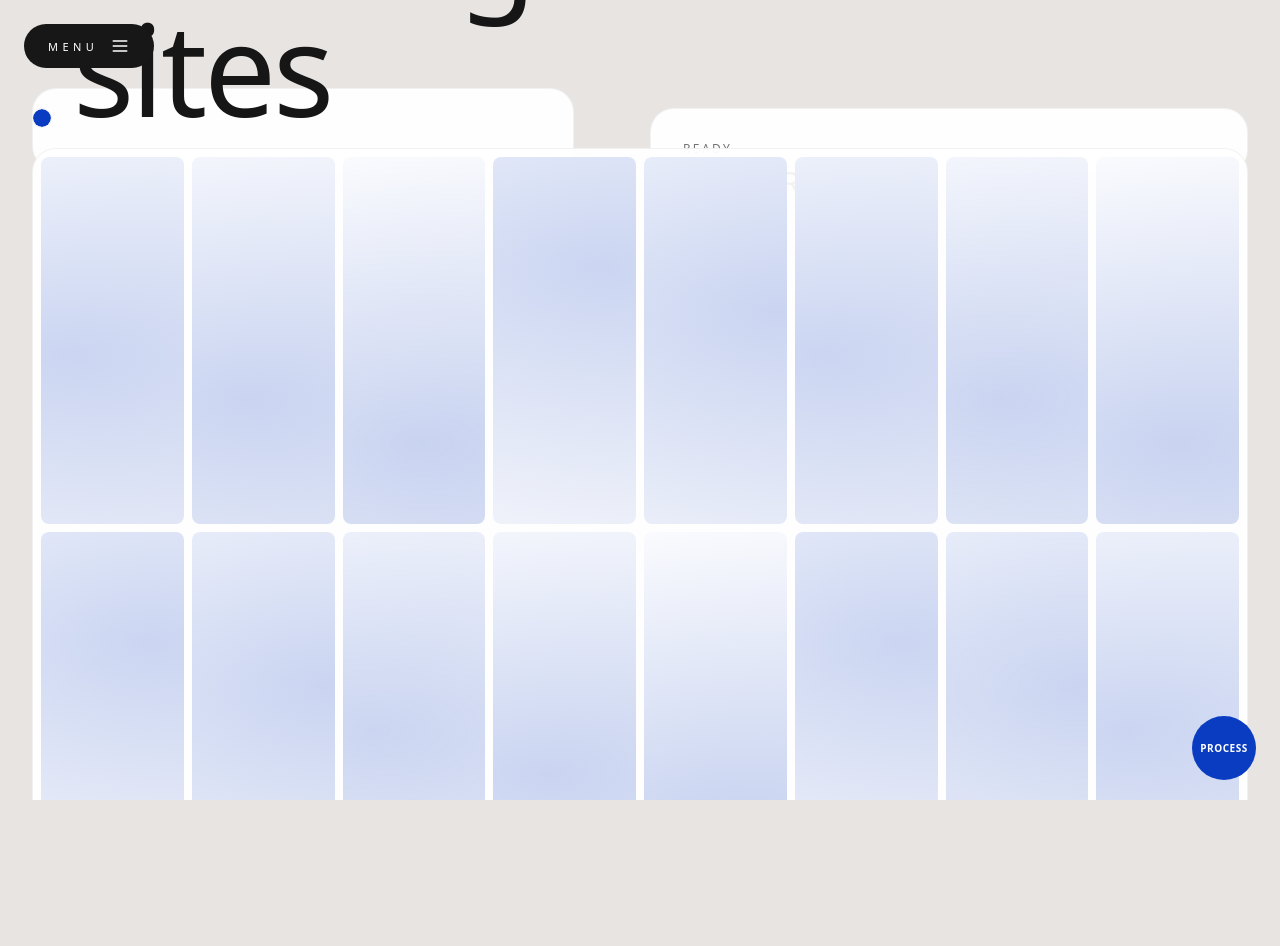
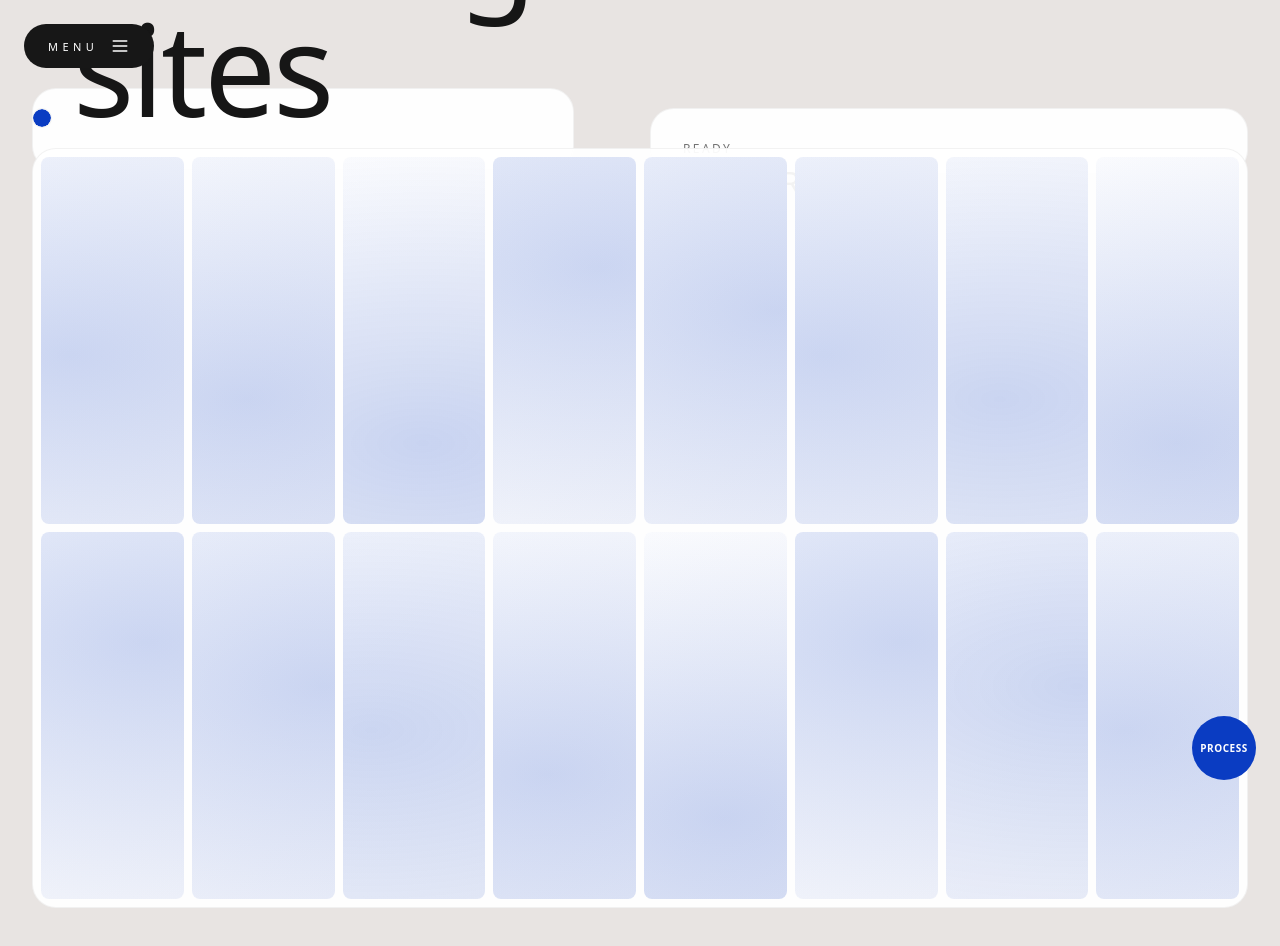
Before and after one commit to AA-4444/Digital-Forge, a React (Vite) app: page / in a window 1280 px wide. Shown: the top 946 px of the page. Built offline with nearby package versions, Linux system fonts and the light colour scheme.

Commit message:
anim fix

```diff
--- a/src/App.tsx
+++ b/src/App.tsx
@@ -225,7 +225,7 @@ const Navigation = () => {
 
 const useIsMobile = () => {
   const [m, setM] = React.useState(false);
-  useEffect(() => {
+  React.useEffect(() => {
     const mq = window.matchMedia?.("(max-width: 768px)");
     const on = () => setM(!!mq?.matches);
     on();
@@ -235,7 +235,7 @@ const useIsMobile = () => {
   return m;
 };
 
-const SceneStack: React.FC<{ ids: string[]; children: React.ReactNode[] }> = ({
+export const SceneStack: React.FC<{ ids: string[]; children: React.ReactNode[] }> = ({
   ids,
   children,
 }) => {
@@ -244,6 +244,7 @@ const SceneStack: React.FC<{ ids: string[]; children: React.ReactNode[] }> = ({
   const containerRef = useRef<HTMLDivElement | null>(null);
 
   if (prefersReduced) {
+    // упрощённый режим без анимаций
     return (
       <div ref={containerRef}>
         {children.map((child, i) => (
@@ -270,20 +271,24 @@ const SceneStack: React.FC<{ ids: string[]; children: React.ReactNode[] }> = ({
   const totalH = (count - 1) * 100 + 100;
 
   return (
-    <div  id="stackRoot" ref={containerRef} className="relative" style={{ height: `${totalH}vh` }}>
+    <div
+      id="stackRoot"
+      ref={containerRef}
+      className="relative"
+      style={{ height: `calc(${totalH} * 1svh)` }}
+    >
       {children.map((child, i) => {
         const start = i / count;
         const end = (i + 1) / count;
         const isLast = i === count - 1;
 
-        const baseIn = isMobile ? 0.10 : 0.12;
-        const baseOut = isMobile ? 0.10 : 0.12;
-        const heroIn = isMobile ? 0.16 : 0.20;
-        const heroOut = isMobile ? 0.16 : 0.20;
+        const baseIn = isMobile ? 0.1 : 0.12;
+        const baseOut = isMobile ? 0.1 : 0.12;
+        const heroIn = isMobile ? 0.16 : 0.2;
+        const heroOut = isMobile ? 0.16 : 0.2;
 
         const fadeIn = i === 0 ? heroIn : baseIn;
         const fadeOut = i === 0 ? heroOut : baseOut;
-
 
         const opacity =
           i === 0
@@ -291,7 +296,6 @@ const SceneStack: React.FC<{ ids: string[]; children: React.ReactNode[] }> = ({
             : isLast
             ? useTransform(smooth, [start, Math.min(end, start + fadeIn), 1], [0, 1, 1])
             : useTransform(smooth, [start, start + fadeIn, end - fadeOut, end], [0, 1, 1, 0]);
-
 
         const delta = isMobile ? 6 : 10;
         const y =
@@ -302,45 +306,44 @@ const SceneStack: React.FC<{ ids: string[]; children: React.ReactNode[] }> = ({
         const z = count - i;
 
         if (isLast) {
+          // последний экран: relative, без sticky
           return (
-            <motion.section
+            <section
               key={ids[i]}
               id={ids[i]}
-             style={{
-  opacity,
-  y,
-  zIndex: z,
-  willChange: "transform, opacity",
-  contain: "paint",
-}}
               className="relative min-h-[100svh] flex items-stretch"
+              style={{ zIndex: z }}
             >
-              <div className="w-full">{child}</div>
-            </motion.section>
+              <motion.div
+                style={{ opacity, y, willChange: "transform, opacity" }}
+                className="w-full"
+              >
+                {child}
+              </motion.div>
+            </section>
           );
         }
 
+        // все остальные: sticky + motion.div внутри
         return (
-          <motion.section
+          <section
             key={ids[i]}
             id={ids[i]}
-           style={{
-  opacity,
-  y,
-  zIndex: z,
-  willChange: "transform, opacity",
-  contain: "paint",
-}}
-            className="sticky top-0 h-[100vh] flex items-center"
+            className="sticky top-0 h-[100svh] flex items-center"
+            style={{ zIndex: z }}
           >
-            <div className="w-full">{child}</div>
-          </motion.section>
+            <motion.div
+              style={{ opacity, y, willChange: "transform, opacity" }}
+              className="w-full h-full flex items-center"
+            >
+              <div className="w-full">{child}</div>
+            </motion.div>
+          </section>
         );
       })}
     </div>
   );
 };
-
 // ---------- Reusable tiles ----------
 const Tile = ({ children, className = "", onClick }: any) => (
   <motion.div
@@ -394,6 +397,8 @@ const gradient = (i: number) =>
 
 // ---------- Footer ----------
 const CTAButton: React.FC = () => {
+  const [active, setActive] = React.useState(false);
+
   return (
     <motion.a
       href="#contact"
@@ -402,41 +407,49 @@ const CTAButton: React.FC = () => {
         document.getElementById("contact")?.scrollIntoView({ behavior: "smooth" });
       }}
       className="relative inline-block isolate focus:outline-none"
-      initial={false}                 // <— не наследуем initial от родителей (reveal)
-      whileTap={{ scale: 0.98 }}      // тактильный отклик
+      initial={false}
+      animate={active ? "hover" : "rest"}
+      whileTap={{ scale: 0.98 }}
+      // desktop
+      onMouseEnter={() => setActive(true)}
+      onMouseLeave={() => setActive(false)}
+      // iOS / touch
+      onPointerDown={() => setActive(true)}
+      onPointerUp={() => setActive(false)}
+      onPointerCancel={() => setActive(false)}
+      onPointerLeave={() => setActive(false)}
+      // a11y
+      onFocus={() => setActive(true)}
+      onBlur={() => setActive(false)}
       role="button"
       tabIndex={0}
       style={{ WebkitTapHighlightColor: "transparent", touchAction: "manipulation" }}
+      variants={{ rest: {}, hover: {} }}
     >
-      {/* Контейнер */}
-      <div className="relative z-10 px-8 sm:px-10 md:px-12 py-5 sm:py-5 md:py-6 border border-white/80 text-[10px] sm:text-[11px] font-medium tracking-[0.35em] sm:tracking-[0.4em] uppercase overflow-hidden">
-
-        {/* Текст — без variants, чистый whileHover */}
+      <motion.div
+        className="relative z-10 px-8 sm:px-10 md:px-12 py-5 sm:py-5 md:py-6 border border-white/80 text-[10px] sm:text-[11px] font-medium tracking-[0.35em] sm:tracking-[0.4em] uppercase overflow-hidden"
+        variants={{ rest: {}, hover: {} }}
+      >
         <motion.span
           className="relative z-20"
-          initial={{ color: "#FFFFFF" }}
-          whileHover={{ color: "#000000" }}
+          variants={{ rest: { color: "#FFFFFF" }, hover: { color: "#000000" } }}
           transition={{ duration: 0.35, ease: "easeOut" }}
         >
           Start Project
         </motion.span>
 
-        {/* Слайдер-оверлей */}
         <motion.span
           className="absolute inset-0 z-10 pointer-events-none"
           style={{ background: "#FFFFFF" }}
-          initial={{ x: "-100%" }}
-          whileHover={{ x: "0%" }}
+          variants={{ rest: { x: "-100%" }, hover: { x: "0%" } }}
           transition={{ duration: 0.35, ease: "easeOut" }}
         />
-      </div>
+      </motion.div>
 
-      {/* Фоновый «пульс» */}
       <motion.span
         className="absolute inset-0 -z-10"
         style={{ background: "#FFFFFF" }}
-        initial={{ scale: 0, opacity: 0 }}
-        whileHover={{ scale: 1, opacity: 0.15 }}
+        variants={{ rest: { scale: 0, opacity: 0 }, hover: { scale: 1, opacity: 0.15 } }}
         transition={{ duration: 0.25, ease: "easeOut" }}
       />
     </motion.a>
--- a/src/index.css
+++ b/src/index.css
@@ -9,7 +9,18 @@ html, body {
   overflow-x: clip;
   background: #1E1E1E;
 }
-
+html, body, #root {
+  background: #1E1E1E;
+  min-height: 100%;
+}
+html {
+  /* iOS высота без «скачков» */
+  height: -webkit-fill-available;
+}
+body {
+  min-height: -webkit-fill-available;
+  margin: 0;
+}
 
 *, *::before, *::after {
   box-sizing: border-box;
```
